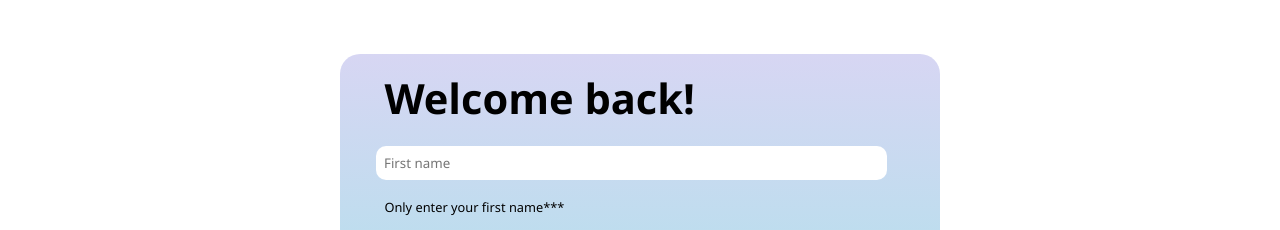
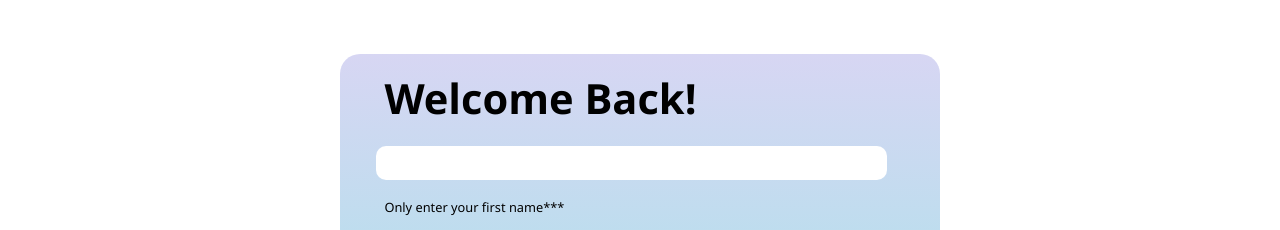
Before and after one commit to NiclanX/my-organization, a React (Vite) app: page / in a window 1280 px wide. Shown: the part 216-446 px from the top of the page. Built offline with nearby package versions, Linux system fonts and the light colour scheme.

Commit message:
Form 1.2

```diff
--- a/src/SignIn.jsx
+++ b/src/SignIn.jsx
@@ -1,16 +1,32 @@
-import React from 'react'
+import React, { useState } from 'react'
 import './App.css'
 
 export const SignIn = () => {
-  function logIn(e) {
+  const [name, setName] = useState("")
+
+  function handleSubmit(e) {
     e.preventDefault()
 
-    console.log(' is logged in')
   }
+
+  function nameInput(e){
+    setName(e.target.value)
+
+  }
+
+  function logIn(){
+    if (name == "") {
+      alert('Please Type Your Name');
+
+    } else {
+      console.log(name + ' is eligible for log in')
+    }
+  }
+
   return (
-    <form action="GET">
-        <h1>Welcome back!</h1>
-        <input type="text" placeholder='First name' id='name' autoComplete='off'/><br />
+    <form onSubmit={handleSubmit}>
+        <h1>Welcome Back!</h1>
+        <input type="text" id='name' autoComplete='off' value={ name } onChange={(e) => nameInput(e)}/><br />
         <label htmlFor="name">Only enter your first name***</label><br />
         <button className='signIn-btn' onClick={logIn}>Sign In</button>
     </form>
```
